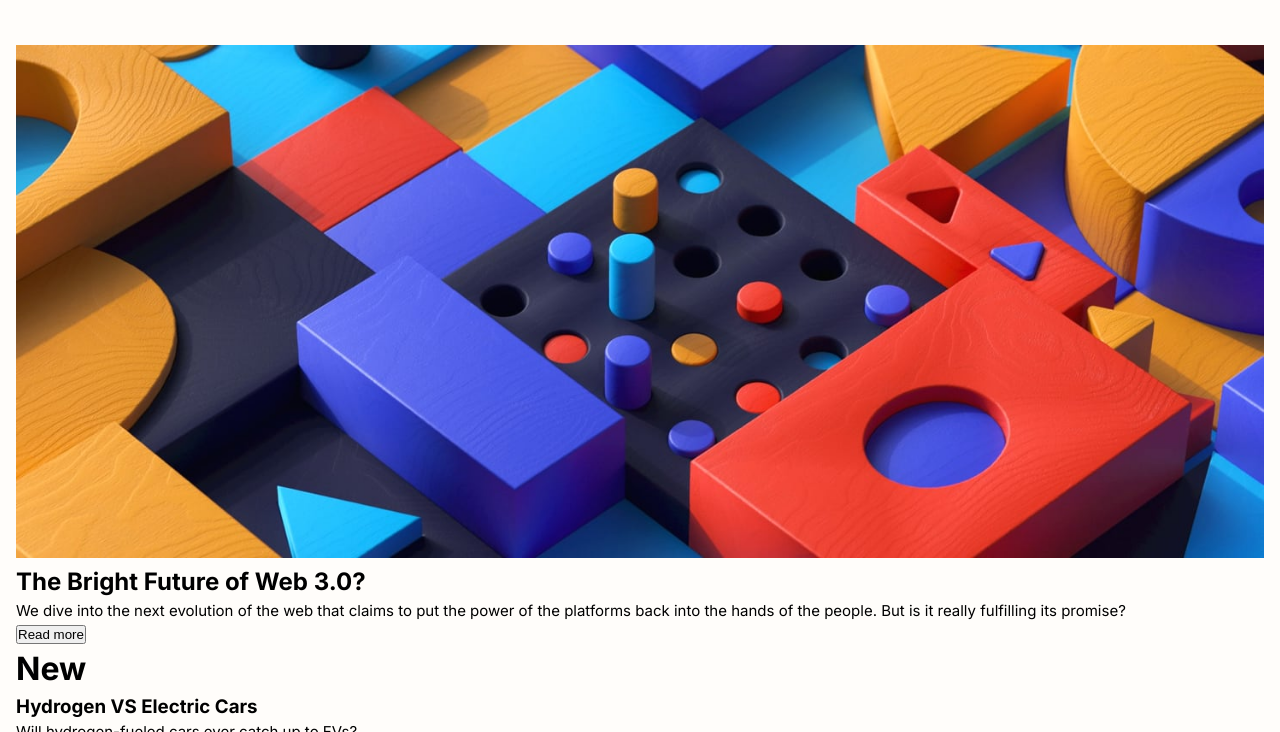
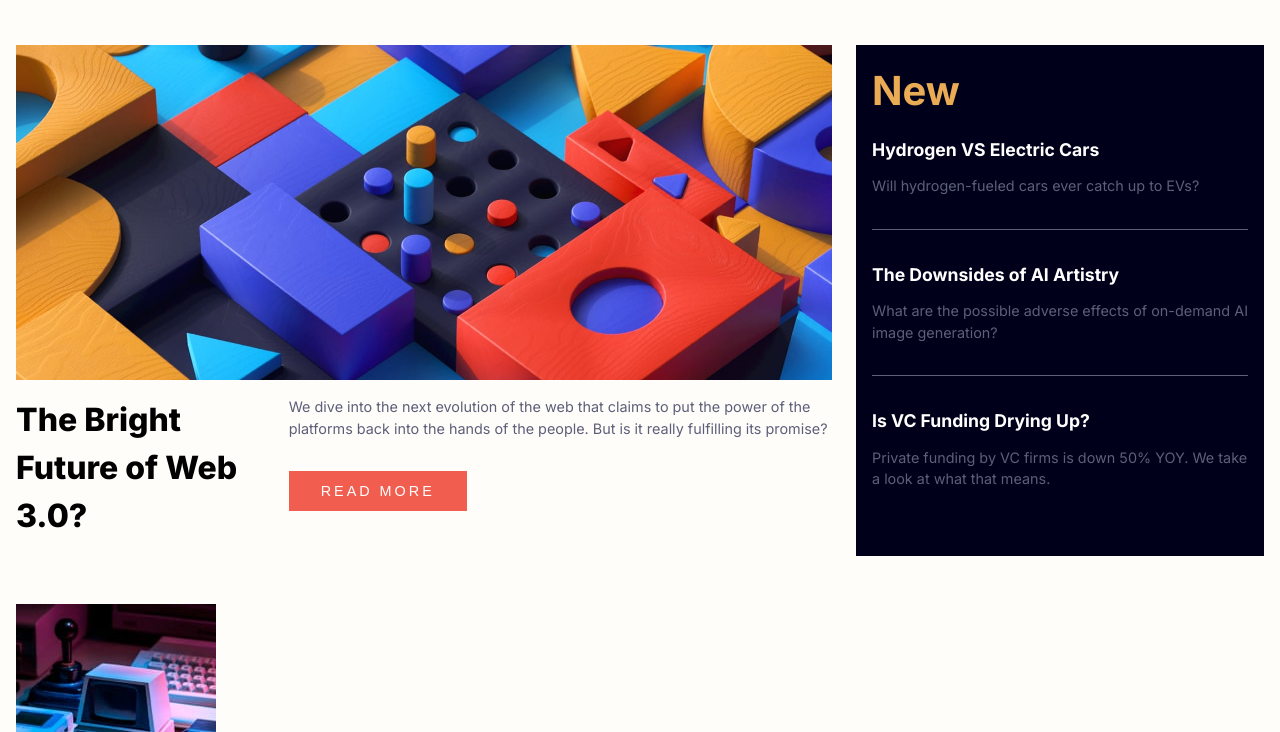
Before and after one commit to AmkaE/News-homepage-solution, a plain HTML site: page index.html in a window 1280 px wide. Shown: the part 68-800 px from the top of the page. Drawn offline with Linux system fonts and the light colour scheme.

Commit message:
style hero section

```diff
--- a/index.html
+++ b/index.html
@@ -49,25 +49,27 @@
 		</header>
 		<main>
 			<section class="hero">
+				<div class="hero--content">
 					<img
 						src="./assets/images/image-web-3-desktop.jpg"
 						alt=""
-					class="hero--img"
+						class="hero--content-img"
 					/>
-				<div class="hero--content">
+					<div class="hero--content-body">
 						<h2 class="hero--content-title">The Bright Future of Web 3.0?</h2>
 						<section>
 							<p>
-							We dive into the next evolution of the web that claims to put the
-							power of the platforms back into the hands of the people. But is
-							it really fulfilling its promise?
+								We dive into the next evolution of the web that claims to put
+								the power of the platforms back into the hands of the people.
+								But is it really fulfilling its promise?
 							</p>
-						<button>Read more</button>
+							<button class="btn">Read more</button>
 						</section>
+					</div>
 				</div>
 				<div class="hero--sidebar">
 					<h1 class="hero--sidebar-title">New</h1>
-					<section class="artciles">
+					<section class="articles">
 						<article class="article">
 							<h3 class="article--title">Hydrogen VS Electric Cars</h3>
 							<p class="article--description">
--- a/styles.css
+++ b/styles.css
@@ -1,5 +1,5 @@
 /* -------------- fonts ------------- */
-@import url('https://fonts.googleapis.com/css2?family=Inter:wght@400;500;600;700;800&display=swap');
+@import url('https://fonts.googleapis.com/css2?family=Inter:wght@400;500;700;800&display=swap');
 
 /* ------------ variables ----------- */
 :root {
@@ -103,6 +103,106 @@ header {
 	text-transform: capitalize;
 }
 
+.nav--links a.nav--link:hover {
+	color: var(--soft-red);
+}
+
+/* ---------- hero section ---------- */
+.hero {
+	display: grid;
+	gap: 1.5rem;
+	grid-template-columns: 2fr 1fr;
+}
+
+/* ---------- hero content ---------- */
+.hero--content {
+	display: flex;
+	flex-direction: column;
+}
+
+.hero--content-body {
+	display: flex;
+	gap: 2rem;
+	padding: 1rem 0;
+}
+
+.hero--content-body h2 {
+	font-size: 2rem;
+	font-weight: 800;
+}
+
+.hero--content-body p {
+	font-size: 0.9rem;
+	color: var(--dark-grayish-blue);
+	padding-bottom: 2rem;
+}
+
+.hero--content-body .btn {
+	display: inline-block;
+	padding: 0.75rem 2rem;
+	border: none;
+	background: var(--soft-red);
+	color: white;
+	font-size: 0.9rem;
+	text-transform: uppercase;
+	text-align: center;
+	letter-spacing: 3px;
+	font-weight: 500;
+	transition: background 300ms ease-in-out;
+}
+
+.hero--content-body .btn:hover {
+	background: var(--very-dark-blue);
+}
+
+/* ---------- hero sidebar --------- */
+.hero--sidebar {
+	background: var(--very-dark-blue);
+	color: white;
+	padding: 1rem;
+}
+
+.hero--sidebar h1 {
+	font-size: 2.5rem;
+	padding-bottom: 1rem;
+	color: var(--soft-orange);
+}
+
+.hero--sidebar .articles {
+	display: flex;
+	flex-direction: column;
+	gap: 2rem;
+}
+
+.articles .article::after {
+	content: '';
+	display: block;
+	width: 100%;
+	height: 1px;
+	background: var(--dark-grayish-blue);
+	margin-top: 2rem;
+}
+
+.articles .article:nth-last-child(1)::after {
+	content: '';
+	display: none;
+}
+
+.articles .article h3 {
+	padding-bottom: 0.75rem;
+	font-size: 1.1rem;
+	transition: color 300ms ease-in-out;
+}
+
+.articles .article h3:hover {
+	color: var(--soft-orange);
+}
+
+.articles .article p {
+	font-size: 0.9rem;
+	color: var(--dark-grayish-blue);
+}
+
 .attribution {
 	font-size: 11px;
 	text-align: center;
```
Lines whose indentation alone changed are shown as unchanged.
